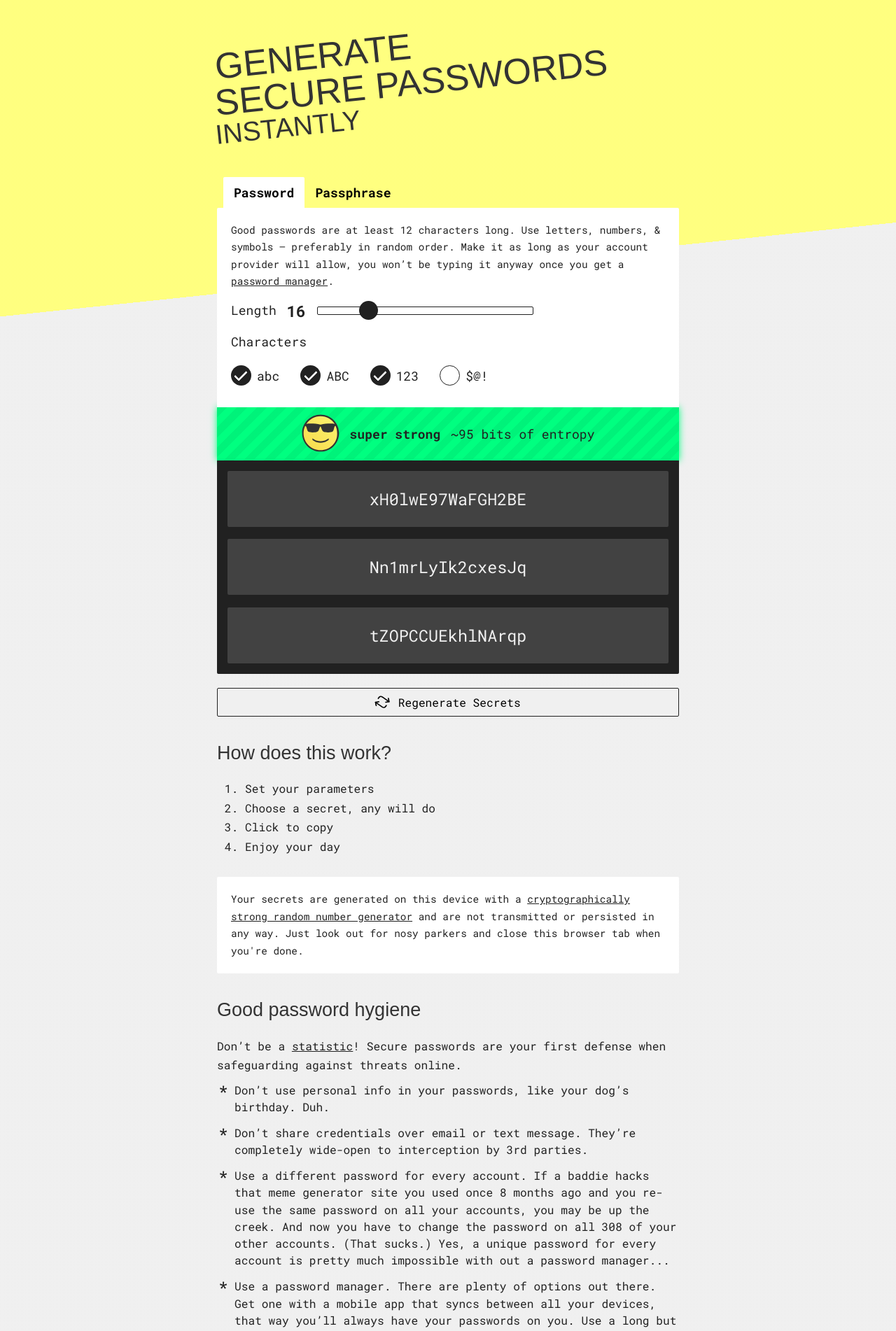
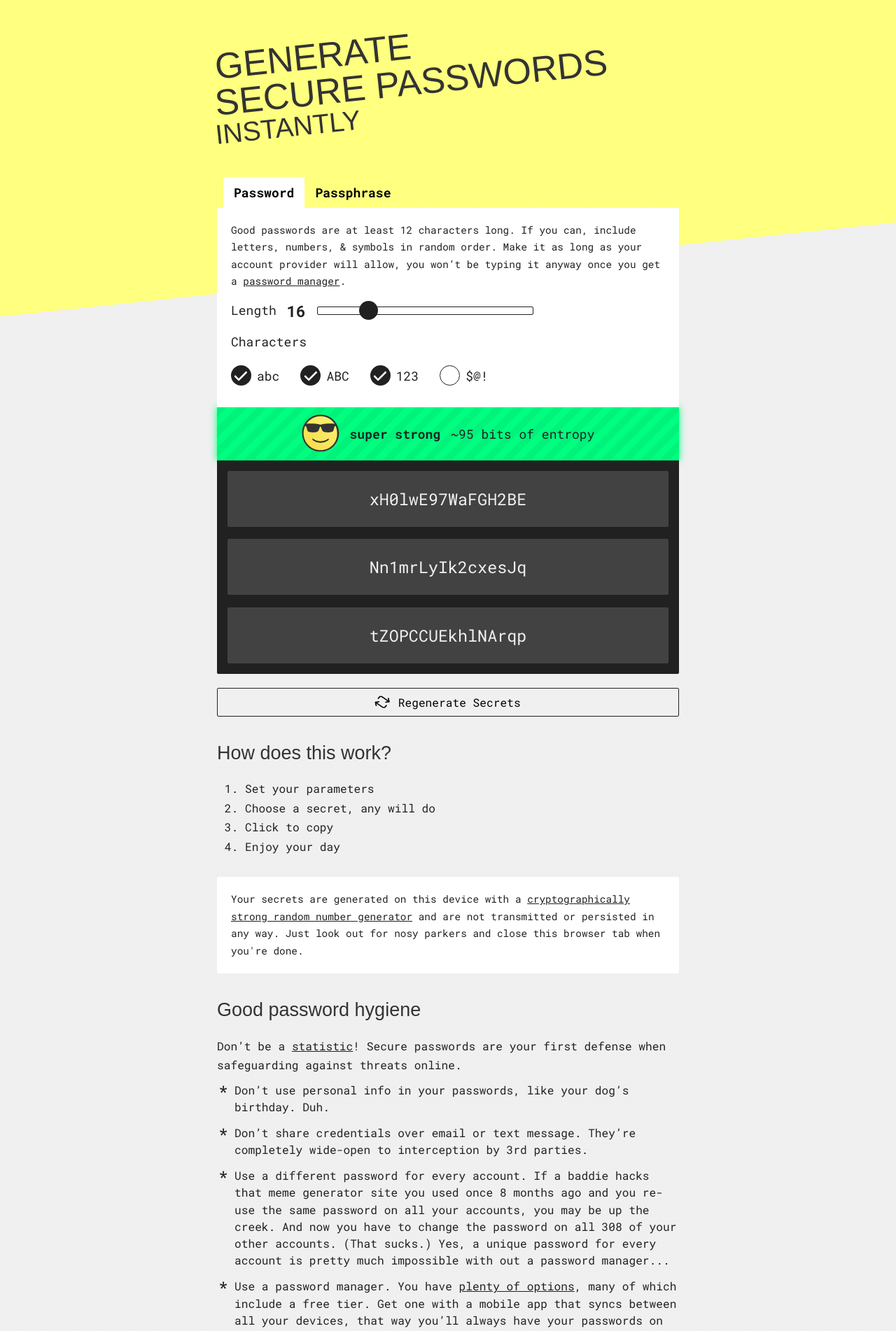
Before and after one commit to murbar/password-generator, a React (Create React App) app: page / in a window 1280 px wide. Shown: the top 1902 px of the page at 70% size. Built offline with nearby package versions, Linux system fonts and the light colour scheme; a web font is replaced by a local one.

Commit message:
Edit copy

```diff
--- a/src/components/About.js
+++ b/src/components/About.js
@@ -59,9 +59,16 @@ export default function About() {
           for every account is pretty much impossible with out a password manager...
         </li>
         <li>
-          Use a password manager. There are plenty of options out there. Get one with a
-          mobile app that syncs between all your devices, that way you’ll always have your
-          passwords on you. Use a long but easy to remember "master"{' '}
+          Use a password manager. You have{' '}
+          <a
+            href="https://www.google.com/search?q=password+manager"
+            title="Google search for 'password manager'"
+          >
+            plenty of options
+          </a>
+          , many of which include a free tier. Get one with a mobile app that syncs
+          between all your devices, that way you’ll always have your passwords on you. Use
+          a long but easy to remember "master"{' '}
           <a href="https://xkcd.com/936/" title="XKCD comic about password strength">
             passphrase
           </a>{' '}
--- a/src/components/PasswordParams.js
+++ b/src/components/PasswordParams.js
@@ -36,8 +36,8 @@ export default function PasswordParams({ values, onChange }) {
   return (
     <Styles>
       <p>
-        Good passwords are at least 12 characters long. Use letters, numbers, & symbols
-        &mdash; preferably in random order. Make it as long as your account provider will
+        Good passwords are at least 12 characters long. If you can, include letters,
+        numbers, & symbols in random order. Make it as long as your account provider will
         allow, you won’t be typing it anyway once you get a{' '}
         <a href="#about" title="Good password hygiene">
           password manager
```
